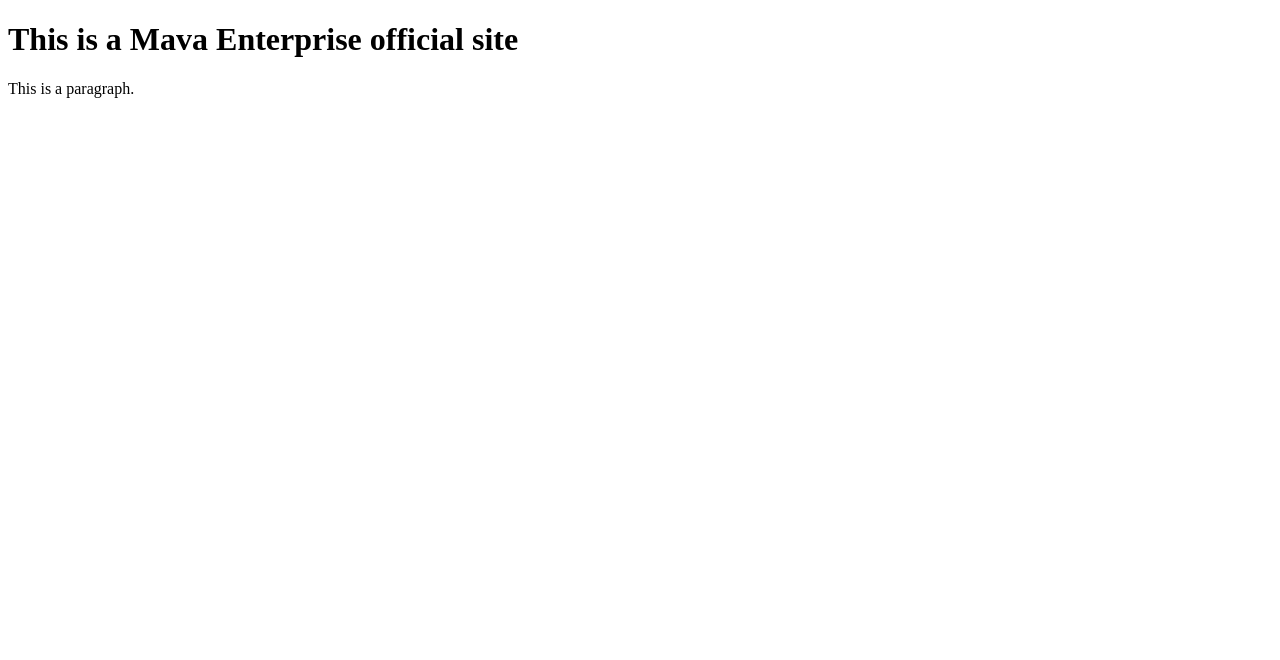
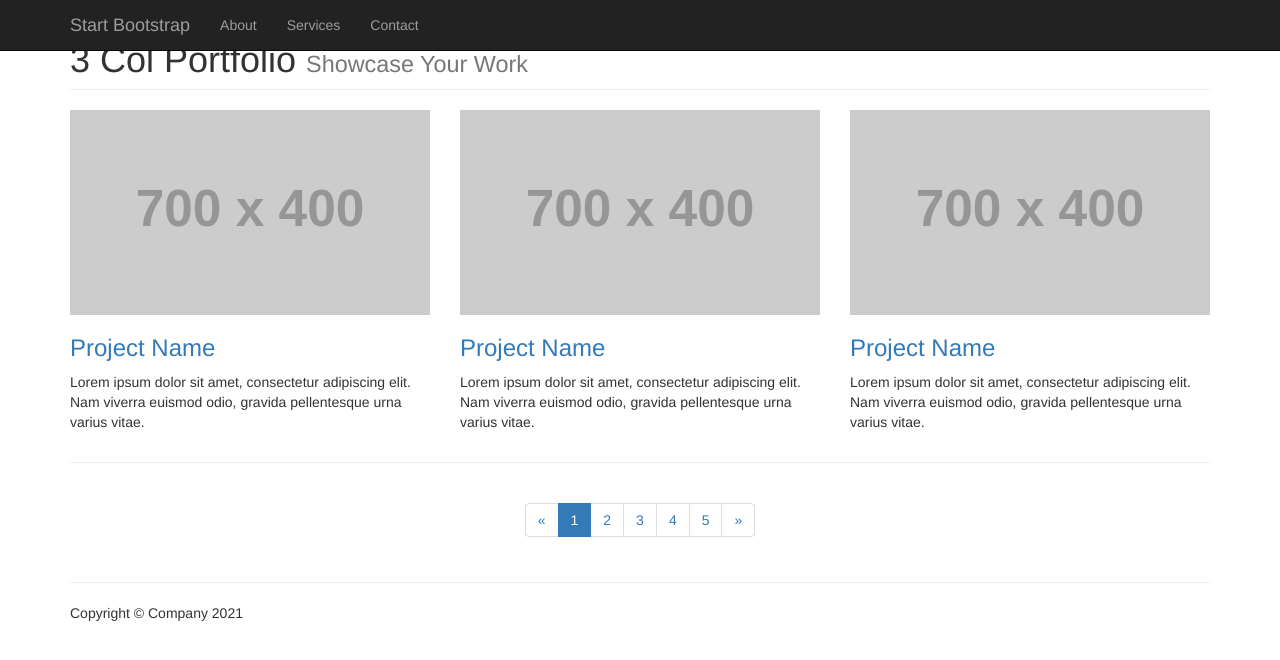
Before and after one commit to Mavabd/mavabd.github.io, a plain HTML site: page index.html in a window 1280 px wide. Drawn offline with nearby package versions, Linux system fonts and the light colour scheme; placeholder pictures from the web are drawn by us.

Commit message:
Update index.html

```diff
--- a/index.html
+++ b/index.html
@@ -1,12 +1,118 @@
 <!DOCTYPE html>
-<html>
-<head>
-<title>Hello world</title>
-</head>
-<body>
+<html lang="en">
+  <head>
+    <meta charset="utf-8">
+    <meta name="viewport" content="width=device-width, initial-scale=1.0">
+    <meta name="description" content="">
+    <meta name="author" content="">
 
-<h1>This is a Mava Enterprise official site</h1>
-<p>This is a paragraph.</p>
+    <title>Three Column Portfolio Template for Bootstrap 3</title>
 
-</body>
+    <!-- Bootstrap core CSS -->
+    <link href="css/bootstrap.css" rel="stylesheet">
+
+    <!-- Custom CSS for the '3 Col Portfolio' Template -->
+    <link href="css/3-col-portfolio.css" rel="stylesheet">
+  </head>
+
+  <body>
+
+    <nav class="navbar navbar-fixed-top navbar-inverse" role="navigation">
+      <div class="container">
+        <div class="navbar-header">
+          <button type="button" class="navbar-toggle" data-toggle="collapse" data-target=".navbar-ex1-collapse">
+            <span class="sr-only">Toggle navigation</span>
+            <span class="icon-bar"></span>
+            <span class="icon-bar"></span>
+            <span class="icon-bar"></span>
+          </button>
+          <a class="navbar-brand" href="http://startbootstrap.com">Start Bootstrap</a>
+        </div>
+
+        <!-- Collect the nav links, forms, and other content for toggling -->
+        <div class="collapse navbar-collapse navbar-ex1-collapse">
+          <ul class="nav navbar-nav">
+            <li><a href="#about">About</a></li>
+            <li><a href="#services">Services</a></li>
+            <li><a href="#contact">Contact</a></li>
+          </ul>
+        </div><!-- /.navbar-collapse -->
+      </div><!-- /.container -->
+    </nav>
+
+    <div class="container">
+
+      <div class="row">
+
+        <div class="col-lg-12">
+          <h1 class="page-header">3 Col Portfolio <small>Showcase Your Work</small></h1>
+        </div>
+
+      </div>
+
+      <div class="row">
+
+        <div class="col-md-4 portfolio-item">
+          <a href="#project-link"><img class="img-responsive" src="http://placehold.it/700x400"></a>
+          <h3><a href="#project-link">Project Name</a></h3>
+          <p>Lorem ipsum dolor sit amet, consectetur adipiscing elit. Nam viverra euismod odio, gravida pellentesque urna varius vitae.</p>
+        </div>
+
+        <div class="col-md-4 portfolio-item">
+          <a href="#project-link"><img class="img-responsive" src="http://placehold.it/700x400"></a>
+          <h3><a href="#project-link">Project Name</a></h3>
+          <p>Lorem ipsum dolor sit amet, consectetur adipiscing elit. Nam viverra euismod odio, gravida pellentesque urna varius vitae.</p>
+        </div>
+
+        <div class="col-md-4 portfolio-item">
+          <a href="#project-link"><img class="img-responsive" src="http://placehold.it/700x400"></a>
+          <h3><a href="#project-link">Project Name</a></h3>
+          <p>Lorem ipsum dolor sit amet, consectetur adipiscing elit. Nam viverra euismod odio, gravida pellentesque urna varius vitae.</p>
+        </div>
+
+      </div>
+
+      <hr>
+
+      <div class="row text-center">
+
+        <div class="col-lg-12">
+          <ul class="pagination">
+            <li><a href="#">&laquo;</a></li>
+            <li class="active"><a href="#">1</a></li>
+            <li><a href="#">2</a></li>
+            <li><a href="#">3</a></li>
+            <li><a href="#">4</a></li>
+            <li><a href="#">5</a></li>
+            <li><a href="#">&raquo;</a></li>
+          </ul>
+        </div>
+
+      </div>
+
+    </div><!-- /.container -->
+
+    <div class="container">
+
+      <hr>
+
+      <footer>
+        <div class="row">
+          <div class="col-lg-12">
+            <p>Copyright &copy; Company <span id="getCurrentDate"></span></p>
+          </div>
+        </div>
+      </footer>
+
+    </div><!-- /.container -->
+
+    <!-- JavaScript -->
+    <script src="js/jquery-1.10.2.js"></script>
+    <script src="js/bootstrap.js"></script>
+    <script type="text/javascript">
+      var dt = new Date();
+      document.getElementById('getCurrentDate').innerHTML = dt.getFullYear();
+    </script>
+  </body>
+
 </html>
```
